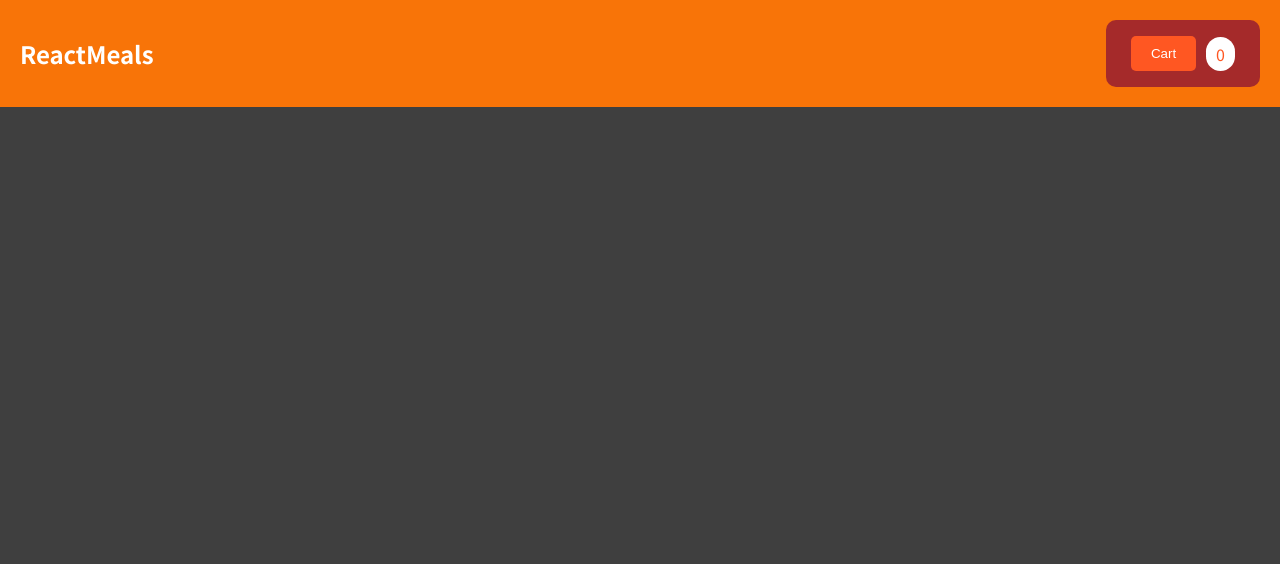
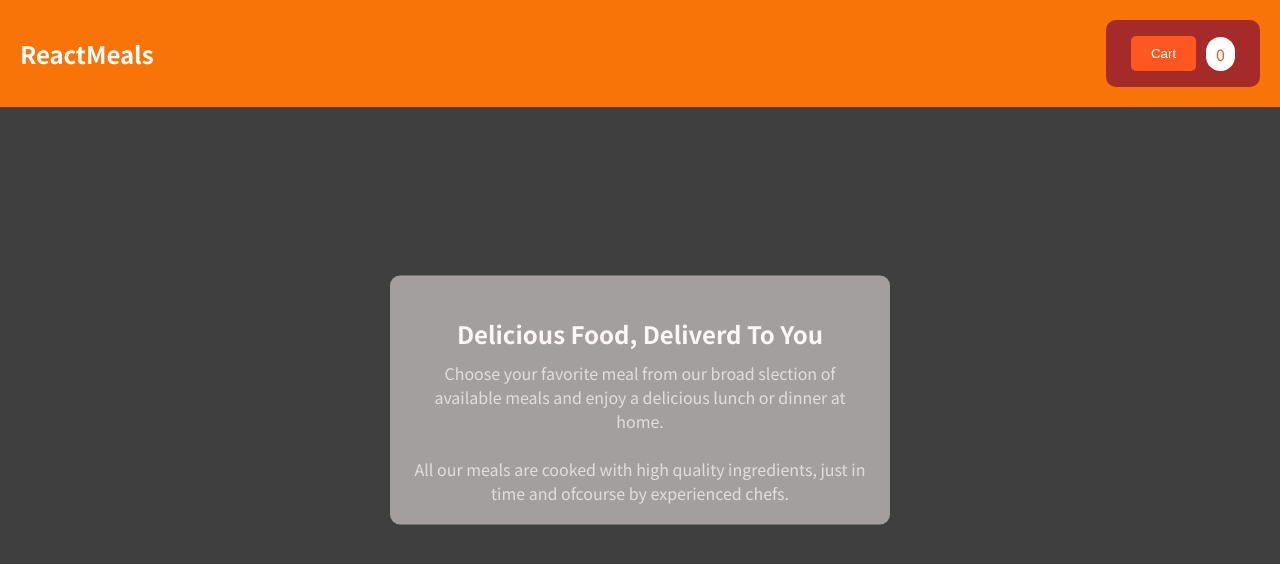
Before and after one commit to hsnadeeb/ReactMeals, a React (Create React App) app: page / in a window 1280 px wide. Shown: the top 564 px of the page. Built offline with nearby package versions, Linux system fonts and the light colour scheme.

Commit message:
added a summary

```diff
--- a/src/App.js
+++ b/src/App.js
@@ -1,9 +1,11 @@
 import React from 'react';
 import Header from './components/Layout/Header';
+import Summary from './components/Layout/Summary';
 function App() {
   return (
     <div>
       <Header />
+      <Summary />
     </div>
   );
 }
--- /dev/null
+++ b/src/components/Layout/Summary.css
@@ -0,0 +1,28 @@
+/* Summary Styles */
+.summary {
+    background: #a39f9f;
+    padding: 20px;
+    text-align: center;
+    position: absolute;
+    top: 50%;
+    left: 50%;
+    transform: translate(-50%, -50%);
+    border-radius: 10px;
+
+    max-width: 500px;
+    width: 80%;
+  }
+
+  h2 {
+    font-size: 24px;
+    color: #fdf6f6;
+    margin-bottom: 10px;
+  }
+
+  p {
+    font-size: 16px;
+    color: #e2dede;
+    margin: 0;
+  }
+
+  /* You can add additional styles or modify as needed */
--- /dev/null
+++ b/src/components/Layout/Summary.js
@@ -0,0 +1,18 @@
+import React from "react";
+import './Summary.css'
+
+const Summary=()=>{
+
+
+    return(
+        <div className="summary">
+            <h2>Delicious Food, Deliverd To You</h2>
+            <p>Choose your favorite meal from our broad slection of available meals and  enjoy a delicious lunch or dinner at home.</p>
+            <br></br>
+            <p>All our meals are cooked with high quality ingredients, just in time and ofcourse by experienced chefs.</p>
+        </div>
+
+    );
+}
+
+export default Summary;
```
